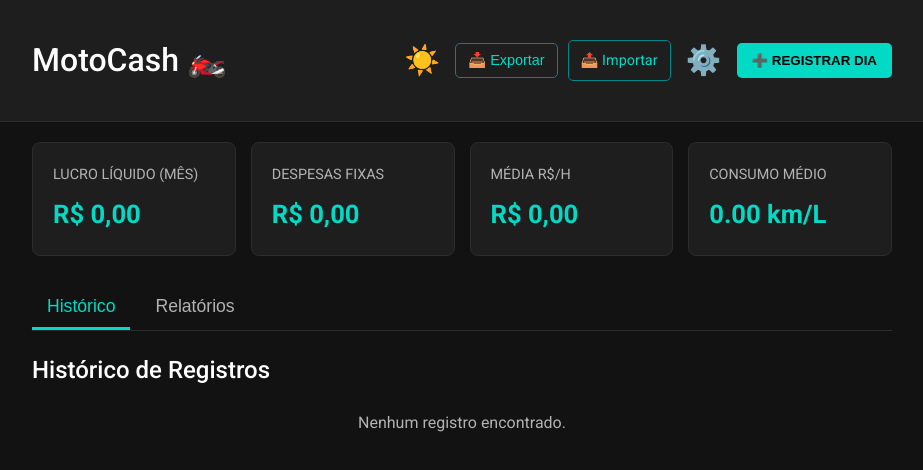
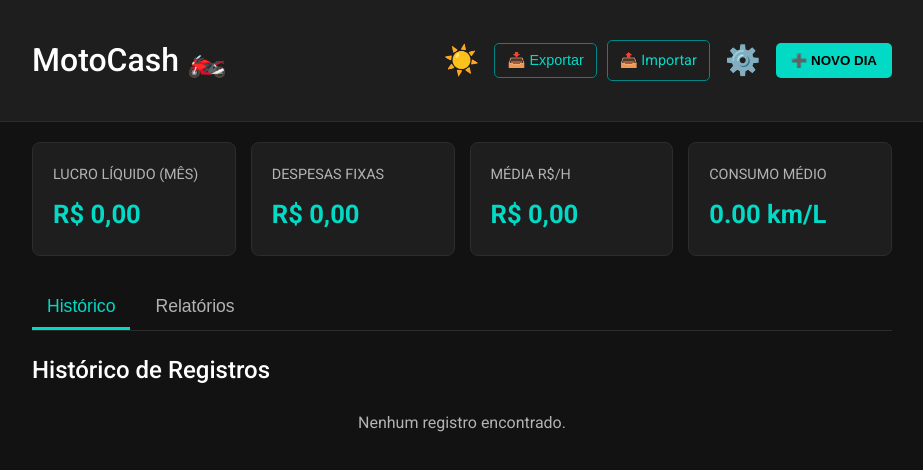
Before and after one commit to willphb/motocash, a plain HTML site: page index.html in a window 1280 px wide. Shown: the whole page, without its empty margins (178-1101 px from the left). Drawn offline with nearby package versions, Linux system fonts and the light colour scheme.

Commit message:
Update index.html

```diff
--- a/index.html
+++ b/index.html
@@ -35,7 +35,7 @@
                 <label for="import-file" class="secondary-btn-header" title="Importar Backup">📤 Importar</label>
                 <input type="file" id="import-file" accept=".json" style="display: none;">
                 <button id="settings-btn" class="icon-btn" title="Configurações" aria-label="Abrir Configurações">⚙️</button>
-                <button id="add-day-btn" class="primary-btn">➕ Registrar Dia</button>
+                <button id="add-day-btn" class="primary-btn">➕ Novo Dia</button>
             </div>
         </div>
     </header>
```
